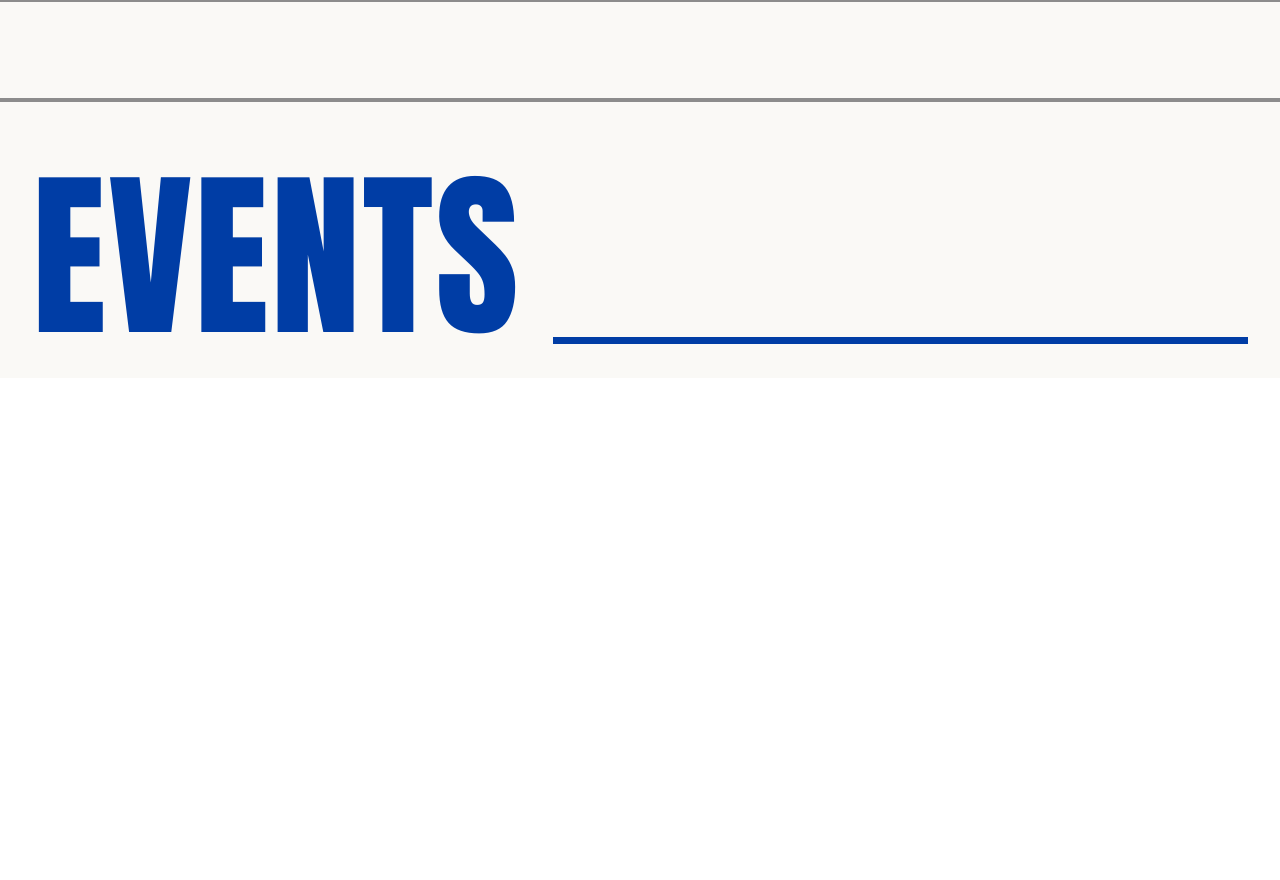
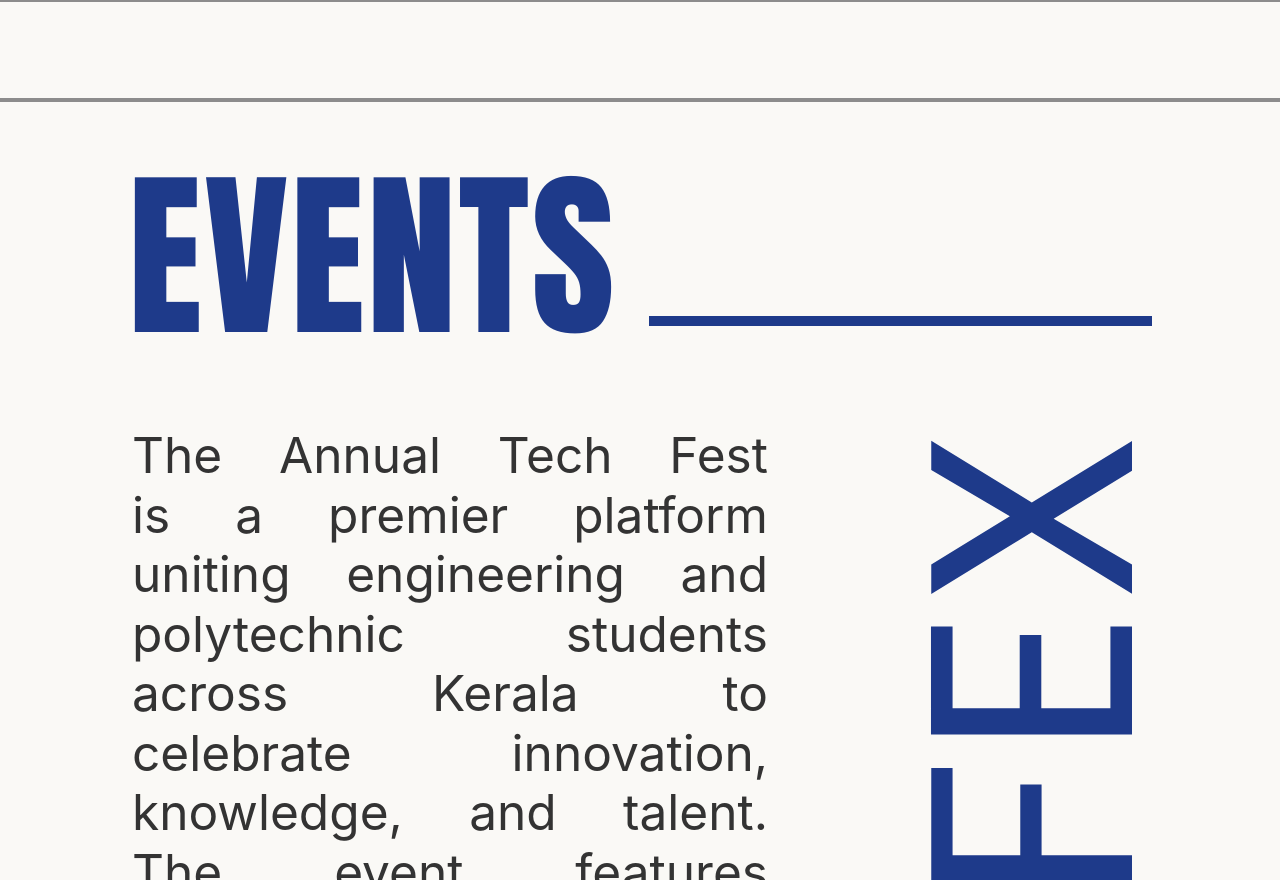
Before and after one commit to Irregular-luck/iste, a React (Vite) app: page /Events in a window 1280 px wide. Shown: the part 220-1100 px from the top of the page. Before the commit the page ends 800 px from the top, so only its background shows below. Built offline with nearby package versions, Linux system fonts and the light colour scheme.

Commit message:
Events route improvements

```diff
--- a/src/components/Navbar.jsx
+++ b/src/components/Navbar.jsx
@@ -1,5 +1,7 @@
 import React from 'react'
 import { NavLink } from 'react-router-dom'
+import './Navbar.module.css'
+
 const Navbar = () => {
   return (
     <div className='navbar'>
--- /dev/null
+++ b/src/components/Navbar.module.css
@@ -0,0 +1,84 @@
+.navbar{
+  background: #555;
+  padding: 10px 30px;
+  display: flex;
+  align-items: center;
+  justify-content: space-between;
+  border-bottom-left-radius: 20px;
+  border-bottom-right-radius: 20px;
+
+
+
+}
+@media (max-width:500px ) {
+   .navbar{
+  background: #555;
+  display: flex;
+  align-items: center;
+  justify-content: space-between;
+  border-bottom-left-radius: 20px;
+  border-bottom-right-radius: 20px;
+  padding-bottom: 10px;
+  padding-top: 10px;
+  padding-right: 10px;
+  padding-left: 10px;
+
+   }
+}
+
+.navbar ul {
+    padding: 10px 30px;
+    border-radius: 30px;
+    box-shadow: 0 0 30px 0 rgba(214, 51, 51, 0.1);
+}
+.navbar ul li{
+    display: inline-block;
+    padding: 5px 10px;
+    margin: 0 10px;
+    text-decoration: underline;
+
+
+
+
+}
+.container{
+    display: block;
+    width: 100%;
+    min-height: auto;
+}
+.container h1{
+    font-size: 70px;
+    font-weight: 500;
+
+}
+a{
+    color: white
+}
+a:hover{
+    background-color:black;
+    border-radius: 5px;
+    padding: 0.3rem 0.3rem;
+}
+a.active{
+
+    background-color: black;
+    border-radius: 5px;
+    padding: 0.5rem 0.5rem;
+
+
+
+}
+.brand {
+  font-size: 20px;
+  font-weight: bold;
+  color: #fff;
+  display: flex;
+  align-items: center;
+
+
+
+}
+.brand-container{
+  display: flex;
+  gap: 10px;
+}
--- a/src/data/eventsData.js
+++ b/src/data/eventsData.js
@@ -2,7 +2,7 @@ const eventsData = [
   {
     id: 1,
     sideText: "THE",
-    description: "The Annual Tech Fest is a premier platform uniting engineering and polytechnic students across Kerala to celebrate innovation, knowledge, and talent. The event features project presentations, technical competitions, hackathons, ideations, and robotics battles that test creativity and skill. Hands-on workshops, expert seminars, and CEO talks provide valuable insights into emerging technologies and future opportunities. Expos and showcases highlight student innovations, while the ISTE Eexom Meet fosters leadership and collaboration. Awards recognize outstanding chapters and achievements, inspiring excellence. Alongside technology, cultural events and games add vibrancy, making the fest a holistic blend of learning, innovation, leadership, and celebration."
+    description: "The Annual Tech Fest is a premier platform uniting engineering and polytechnic students across Kerala to celebrate innovation, knowledge, and talent. The event features project presentations, technical competitions, hackathons, ideathons, and robotics battles that test creativity and skill. Hands-on workshops, expert seminars, and CEO talks provide valuable insights into emerging technologies and future opportunities. Expos and showcases highlight student innovations, while the ISTE Execom Meet fosters leadership and collaboration. Awards recognize outstanding chapters and achievements, inspiring excellence. Alongside technology, cultural events and games add vibrancy, making the fest a holistic blend of learning, innovation, leadership, and celebration."
   },
   {
     id: 2,
--- a/src/pages/Events.css
+++ b/src/pages/Events.css
@@ -28,15 +28,15 @@
   display: flex;
   align-items: flex-start;
   gap: 2rem;
-  padding: 2rem;
+  padding: 2rem 8rem;
   background-color: #FAF9F6;
 }
 
 .events-title {
   font-family: 'Impact', sans-serif !important;
   font-size: 180px !important;
-  font-weight: 700 !important;
-  color: #003da5 !important;
+  font-weight: 300 !important;
+  color: #1E3A8A !important;
   margin: 0 !important;
   letter-spacing: 2px !important;
   white-space: nowrap !important;
@@ -46,12 +46,62 @@
 }
 
 .events-title-line {
-  height: 7px;
-  background-color: #003da5;
+  height: 10px;
+  background-color: #1e3a8a;
   flex: 1;
-  min-width: 100px;
+  max-width: 73vw;
   align-self: flex-end;
-  margin-bottom: 2px;
+  margin-bottom: 20px;
+}
+
+/* Events Content Component */
+.events-content-container {
+  display: flex;
+  gap: 3rem;
+  padding: 3rem 2rem;
+  background-color: #FAF9F6;
+  align-items: flex-start;
+}
+
+.events-content-left {
+  flex: 1;
+  padding-left: 100px;
+}
+
+.events-description {
+  font-family: 'Inter', sans-serif;
+  font-size: 3.1rem;
+  line-height: 1.2;
+  color: #333;
+  text-align: justify;
+  margin: 0 0 1.5rem 0;
+  word-spacing: 20px;
+}
+
+.events-content-line {
+  height: 3px;
+  background-color: #1E3A8A;
+  width: 100%;
+  max-width: 60%;
+}
+
+.events-content-right {
+  display: flex;
+  align-items: center;
+  justify-content: center;
+  min-width: 150px;
+}
+
+.events-rotated-text {
+  font-family: 'Poppins', sans-serif;
+  font-size: 18rem;
+  font-weight: 400;
+  color: #1E3A8A;
+  letter-spacing: 2px;
+  writing-mode: vertical-rl;
+  text-orientation: mixed;
+  transform: rotate(180deg);
+  white-space: nowrap;
 }
 
 /* Responsive Design */
--- a/src/pages/Events.jsx
+++ b/src/pages/Events.jsx
@@ -1,4 +1,5 @@
 import React from 'react'
+import eventsData from '../data/eventsData'
 import './Events.css'
 
 const EventsDecorativeLines = () => {
@@ -19,11 +20,27 @@ const EventsTitle = () => {
   )
 }
 
+const EventsContent = ({ eventIndex = 0 }) => {
+  const event = eventsData[eventIndex]
+  return (
+    <div className="events-content-container">
+      <div className="events-content-left">
+        <p className="events-description">{event.description}</p>
+        <div className="events-content-line"></div>
+      </div>
+      <div className="events-content-right">
+        <span className="events-rotated-text">IGNIFEX</span>
+      </div>
+    </div>
+  )
+}
+
 const Events = () => {
   return (
     <div>
       <EventsDecorativeLines />
       <EventsTitle />
+      <EventsContent />
     </div>
   )
 }
```
Also changed, not shown: src/pages/Footer.jsx (deleted, +0 -39 lines).
